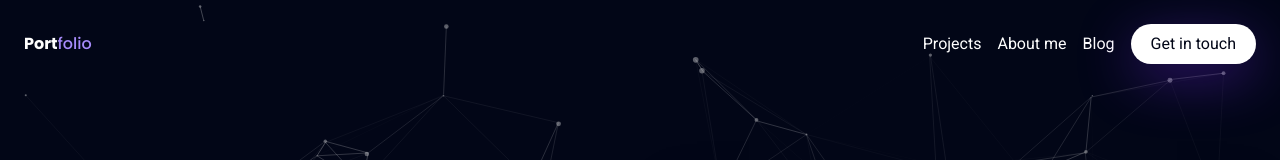
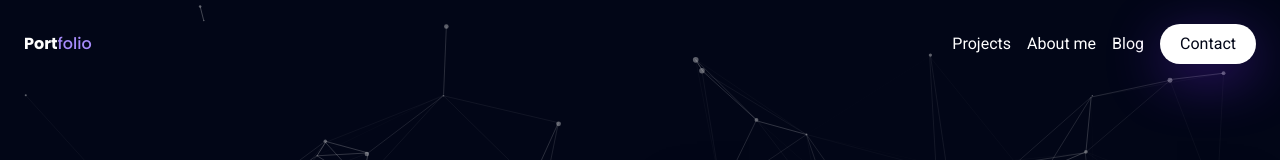
Before and after one commit to dasbiplob/My_PortFolio_Svelte, a SvelteKit app: page / in a window 1280 px wide. Shown: the top 160 px of the page. Built offline with nearby package versions, Linux system fonts and the light colour scheme.

Commit message:
Modified the code again

```diff
--- a/src/components/Footer.svelte
+++ b/src/components/Footer.svelte
@@ -4,7 +4,7 @@
     </p>
     <div class="flex flex-col gap-4 items-center justify-center">
         <!-- Social Media Links -->
-        <p><b class="pr-2">Email</b> <span class="text-violet-400">biplob90.d@gmail.com</span></p>
+        <p><b class="pr-2">Email</b> <span class="text-violet-400">insight.das.biplob@gmail.com</span></p>
         <p>
             <b class="pr-2">GitHub</b>
             <a href="https://github.com/dasbiplob" target="_blank" class="text-violet-400">
--- a/src/components/Header.svelte
+++ b/src/components/Header.svelte
@@ -50,7 +50,7 @@
             <div
                 class="absolute top-0 right-full w-full h-full bg-violet-400 opacity-20 group-hover:translate-x-full z-0 duration-200"
             />
-            <h4 class="relative z-9">Get in touch</h4>
+            <h4 class="relative z-9">Contact</h4>
         </button>
     </div>
 </header>
--- a/src/components/Main.svelte
+++ b/src/components/Main.svelte
@@ -450,9 +450,9 @@
                       </div>
                 </div>
             </div>
-            <div class="mx-auto -mt-12 italic sm:hidden opacity-50">
-                <p>Scroll to see more &rarr;</p>
-            </div>
+        </div>
+        <div class="mx-auto -mt-12 italic sm:hidden opacity-50">
+            <p>Scroll to see more &rarr;</p>
         </div>
     </section>
 </main>
```
